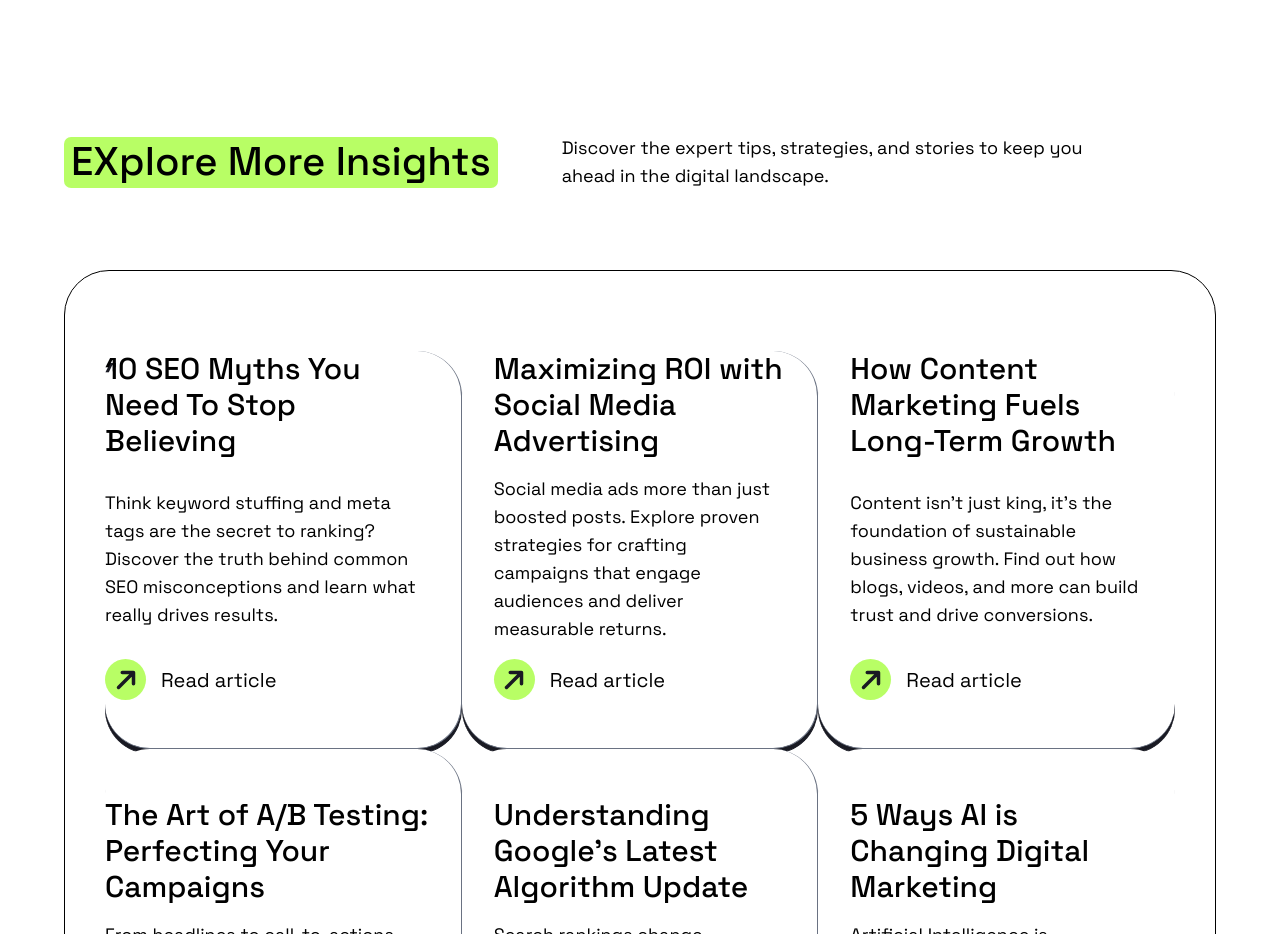
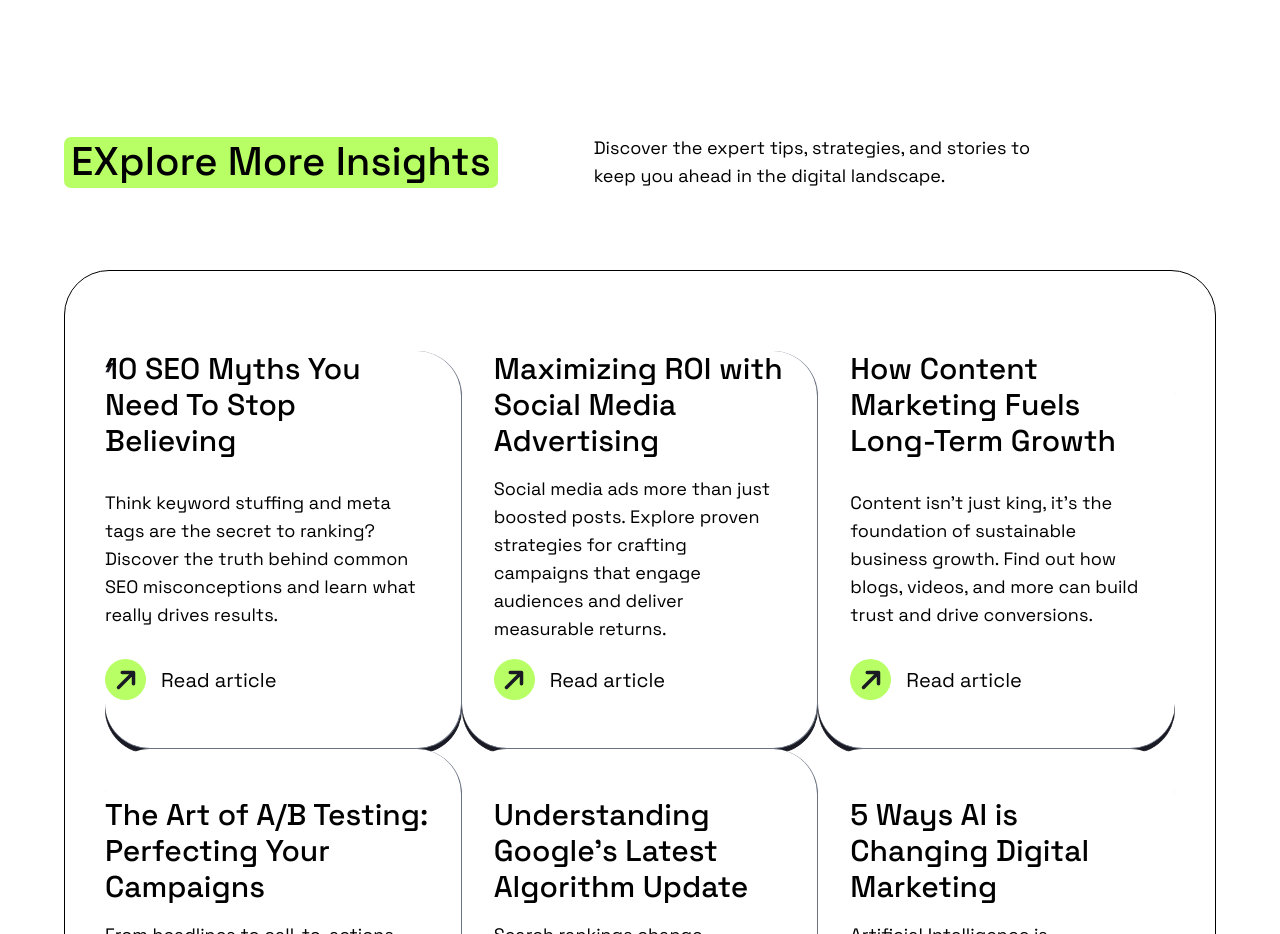
Before and after one commit to hervezossou/positivus-site, a Next.js app: page /blog in a window 1280 px wide. Shown: the part 4305-5239 px from the top of the page. Built offline with nearby package versions, Linux system fonts and the light colour scheme.

Commit message:
update(MoreArticles): component review

```diff
--- a/app/components/blog/sections/MoreArticles.tsx
+++ b/app/components/blog/sections/MoreArticles.tsx
@@ -17,7 +17,7 @@ export const MoreArticles = () => {
                 </div> :
                     <Heading variant="lime" label="EXplore More Insights" />
                 }
-                <Typography variant="p" className="text-center lg:text-left">
+                <Typography variant="p" className="text-center px-8 lg:text-left">
                     Discover the expert tips, strategies, and stories to keep you ahead in the digital landscape.
                 </Typography>
             </div>
```
